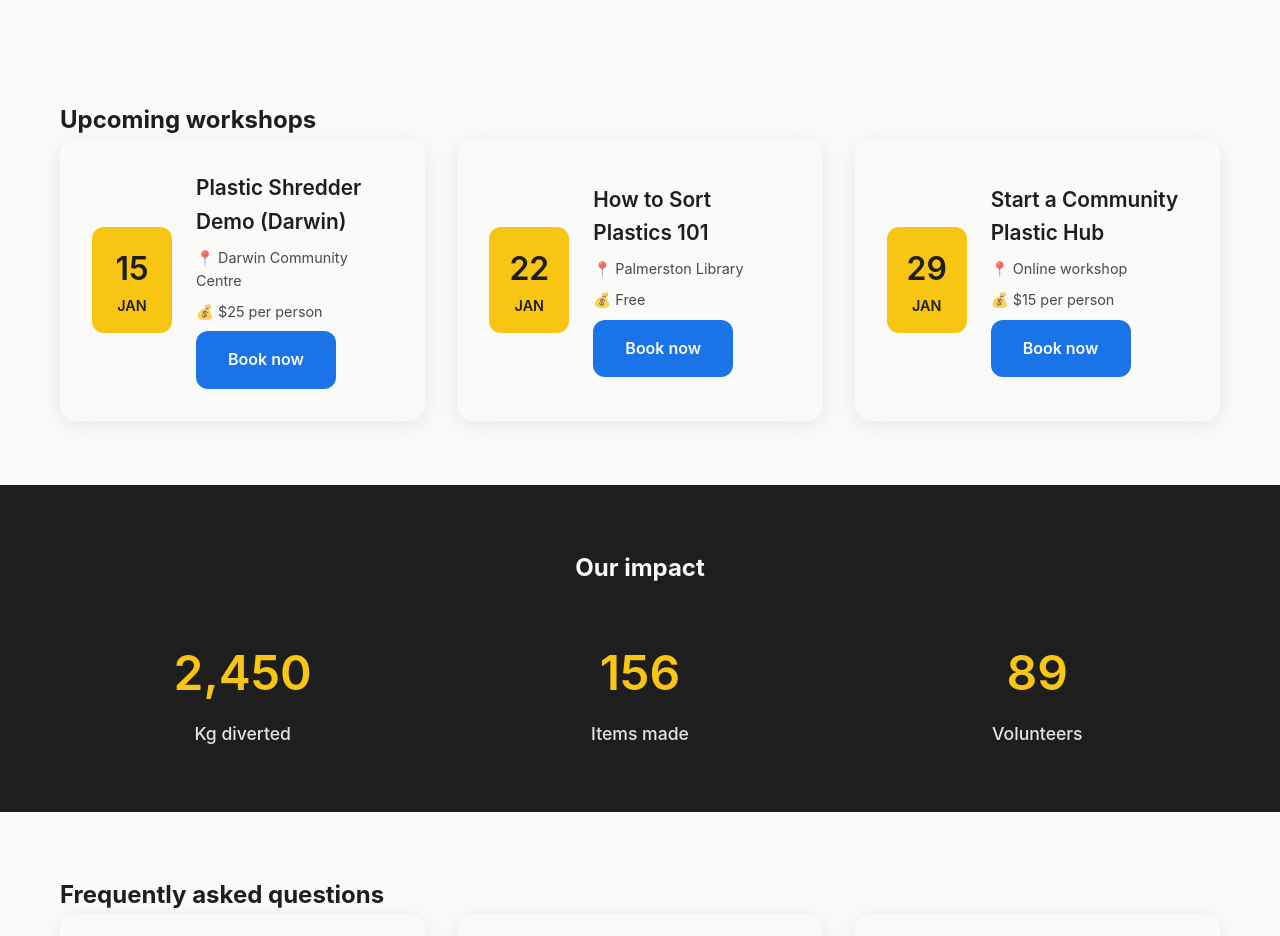
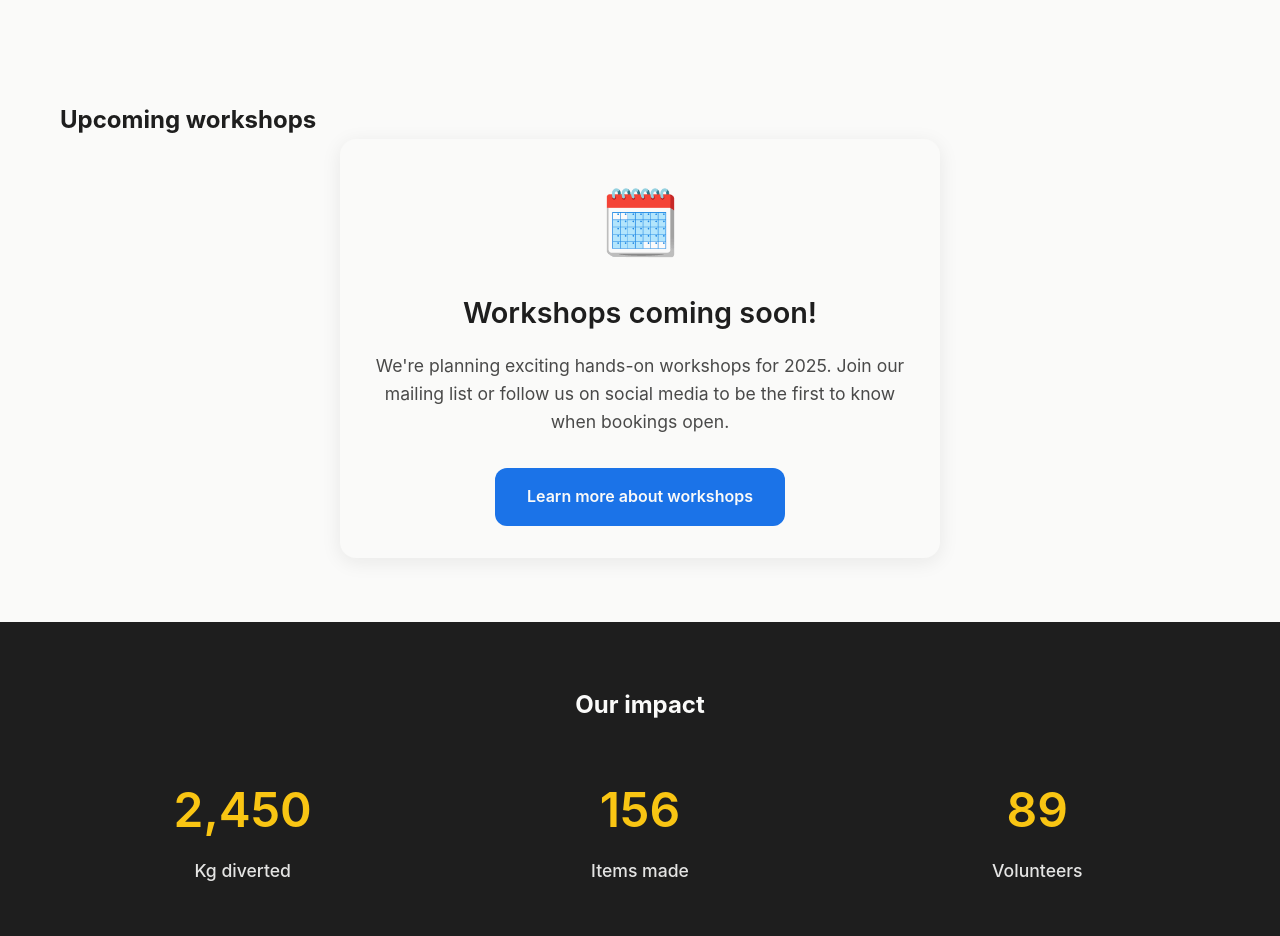
Before and after one commit to aldrinmagno/preciousplasticau, a Vue app: page / in a window 1280 px wide. Shown: the part 2000-2936 px from the top of the page. Built offline with nearby package versions, Linux system fonts and the light colour scheme; the HTML template or start-up script is replaced by a standard one.

Commit message:
Remove events and add coming soon placeholder

```diff
--- a/src/views/Home.vue
+++ b/src/views/Home.vue
@@ -111,43 +111,11 @@
     <section class="upcoming-workshops">
       <div class="container">
         <h2>Upcoming workshops</h2>
-        <div class="workshop-cards">
-          <div class="workshop-card">
-            <div class="workshop-date">
-              <span class="day">15</span>
-              <span class="month">JAN</span>
-            </div>
-            <div class="workshop-content">
-              <h3>Plastic Shredder Demo (Darwin)</h3>
-              <p>📍 Darwin Community Centre</p>
-              <p>💰 $25 per person</p>
-              <router-link to="/events-workshops" class="btn-secondary">Book now</router-link>
-            </div>
-          </div>
-          <div class="workshop-card">
-            <div class="workshop-date">
-              <span class="day">22</span>
-              <span class="month">JAN</span>
-            </div>
-            <div class="workshop-content">
-              <h3>How to Sort Plastics 101</h3>
-              <p>📍 Palmerston Library</p>
-              <p>💰 Free</p>
-              <router-link to="/events-workshops" class="btn-secondary">Book now</router-link>
-            </div>
-          </div>
-          <div class="workshop-card">
-            <div class="workshop-date">
-              <span class="day">29</span>
-              <span class="month">JAN</span>
-            </div>
-            <div class="workshop-content">
-              <h3>Start a Community Plastic Hub</h3>
-              <p>📍 Online workshop</p>
-              <p>💰 $15 per person</p>
-              <router-link to="/events-workshops" class="btn-secondary">Book now</router-link>
-            </div>
-          </div>
+        <div class="coming-soon-placeholder">
+          <div class="placeholder-icon">🗓️</div>
+          <h3>Workshops coming soon!</h3>
+          <p>We're planning exciting hands-on workshops for 2025. Join our mailing list or follow us on social media to be the first to know when bookings open.</p>
+          <router-link to="/events-workshops" class="btn-secondary">Learn more about workshops</router-link>
         </div>
       </div>
     </section>
@@ -505,6 +473,36 @@ export default {
   gap: 2rem;
 }
 
+.coming-soon-placeholder {
+  background: #FAFAF9;
+  border-radius: 16px;
+  padding: 2rem;
+  box-shadow: 0 4px 20px rgba(30, 30, 30, 0.08);
+  text-align: center;
+  max-width: 600px;
+  margin: 0 auto;
+}
+
+.placeholder-icon {
+  font-size: 4rem;
+  margin-bottom: 1rem;
+}
+
+.coming-soon-placeholder h3 {
+  font-size: 1.8rem;
+  font-weight: 600;
+  margin-bottom: 1rem;
+  color: #1E1E1E;
+}
+
+.coming-soon-placeholder p {
+  color: #1E1E1E;
+  opacity: 0.8;
+  line-height: 1.6;
+  margin-bottom: 2rem;
+  font-size: 1.1rem;
+}
+
 .workshop-card {
   background: #FAFAF9;
   border-radius: 16px;
```
